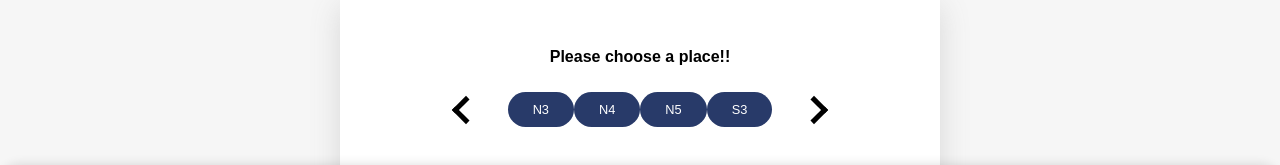
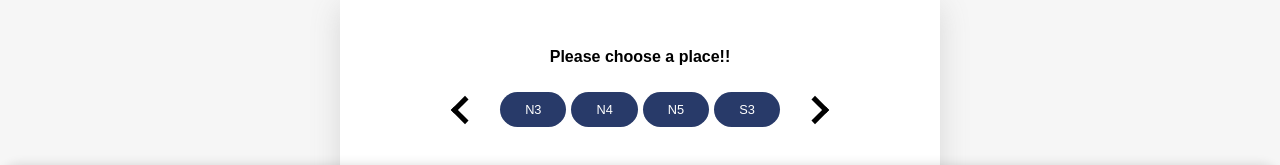
Before and after one commit to Team-Stevia/stevia-uiux, a React (Vite) app: page / in a window 1280 px wide. Shown: the top 165 px of the page. Built offline with nearby package versions, Linux system fonts and the light colour scheme; data requests are answered from the project's data file; a web font is replaced by a local one.

Commit message:
feat: Home 화면 CSS 구현
resolves: #14

```diff
--- a/src/styles/Home.css
+++ b/src/styles/Home.css
@@ -12,15 +12,17 @@
     display: flex;
     justify-content: center;
     align-items: center;
-    gap: 7px;
     box-sizing: border-box;
 }
 
 
 .menu-items {
+    position: relative;
+
+    display: flex;
+    gap: 5px;
     padding: 10px 25px;
     font-size: 0.8rem;
-
 }
 
 
@@ -38,8 +40,6 @@
 
 .select-box-items {
     padding: 60px 66px;
-
-    background-color: rgb(193, 199, 243);
     font-size: 17px;
     font-style: revert;
     border-radius: 30px;
```
